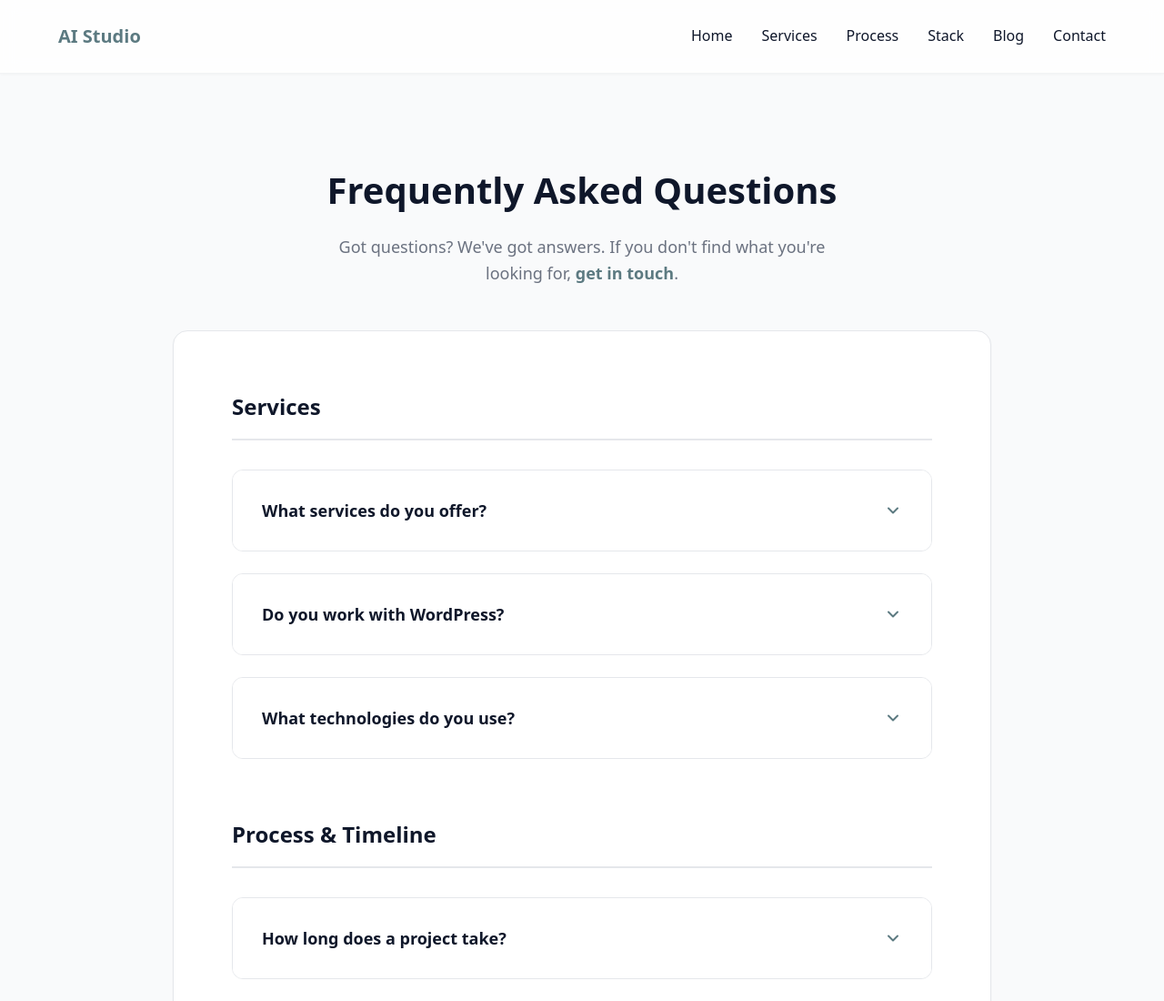
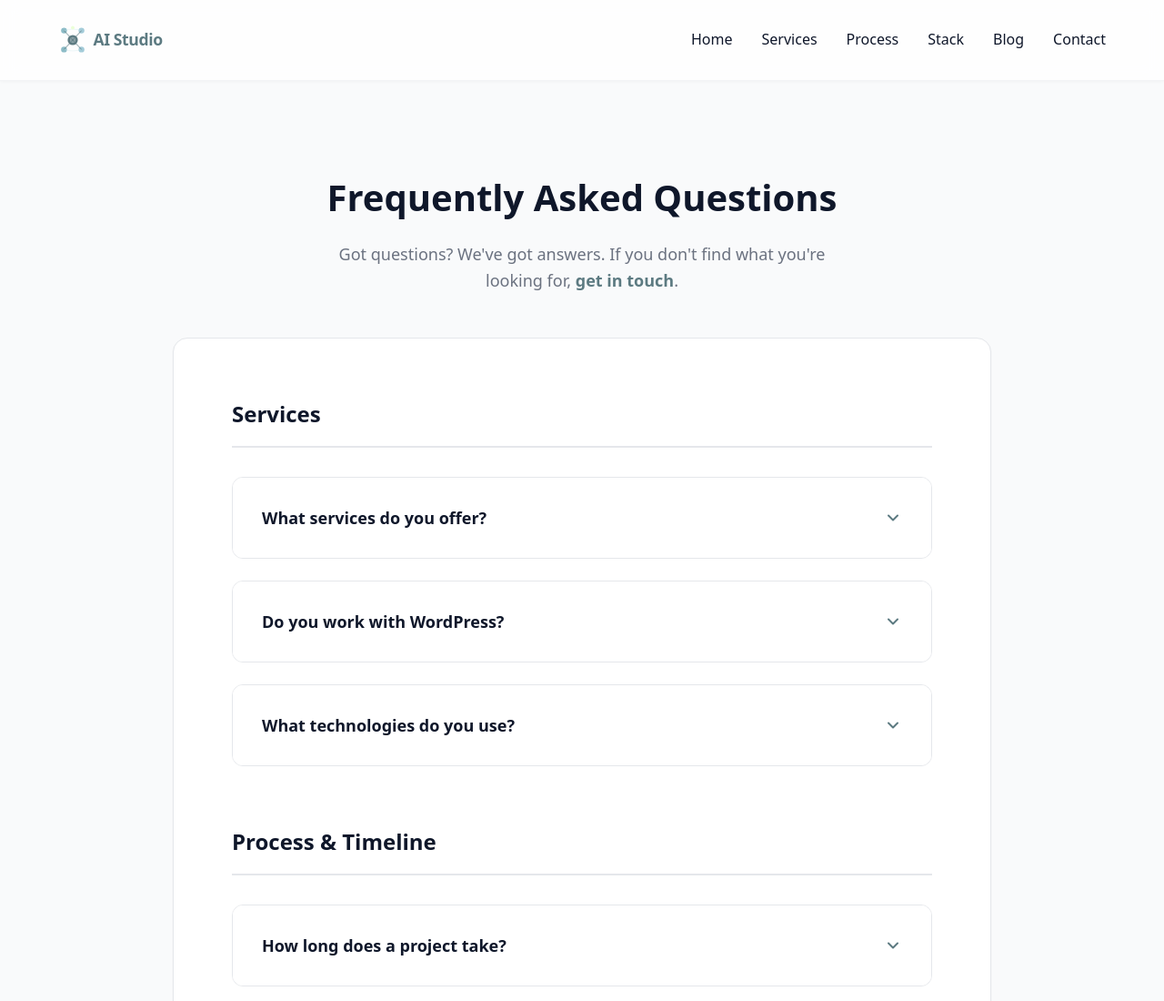
Before and after one commit to enfirmamail/website, a website built with Vite: page faq.html in a window 1280 px wide. Shown: the top 1100 px of the page at 91% size. Built offline with nearby package versions, Linux system fonts and the light colour scheme.

Commit message:
Describe what you changed

```diff
--- a/faq.html
+++ b/faq.html
@@ -15,7 +15,9 @@
       <!-- Header / Navigation -->
       <header class="header">
         <nav class="nav container">
-          <a href="index.html" class="nav__logo">AI Studio</a>
+          <a href="index.html" class="nav__logo">
+            <img src="/ai-studio-logo.svg" alt="AI Studio" class="nav__logo-img" />
+          </a>
           <ul class="nav__menu" id="nav-menu">
             <li><a href="index.html#home" class="nav__link">Home</a></li>
             <li><a href="index.html#services" class="nav__link">Services</a></li>
--- a/src/styles.css
+++ b/src/styles.css
@@ -172,21 +172,38 @@ body {
 }
 
 .nav__logo {
-  font-size: var(--font-size-xl);
-  font-weight: 700;
-  color: var(--color-primary-strong);
+  display: flex;
+  align-items: center;
   text-decoration: none;
-  transition: color var(--transition-base);
+  transition: opacity var(--transition-base);
+  height: 40px;
 }
 
 .nav__logo:hover {
-  color: var(--color-brand-soft);
+  opacity: 0.8;
 }
 
 .nav__logo:focus {
   outline: 2px solid var(--color-primary-strong);
   outline-offset: 4px;
   border-radius: var(--radius-sm);
+}
+
+.nav__logo-img {
+  height: 100%;
+  width: auto;
+  max-width: 180px;
+  display: block;
+}
+
+@media (max-width: 767px) {
+  .nav__logo {
+    height: 35px;
+  }
+
+  .nav__logo-img {
+    max-width: 150px;
+  }
 }
 
 .nav__menu {
```
Also changed, not shown: blog-post.html (+3 -1 lines), blog.html (+3 -1 lines), cookie.html (+3 -1 lines), index.html (+3 -1 lines), privacy.html (+3 -1 lines), terms.html (+3 -1 lines), public/ai-studio-logo-full.svg (added), public/ai-studio-logo-icon-only.svg (added), public/ai-studio-logo.svg (added).
